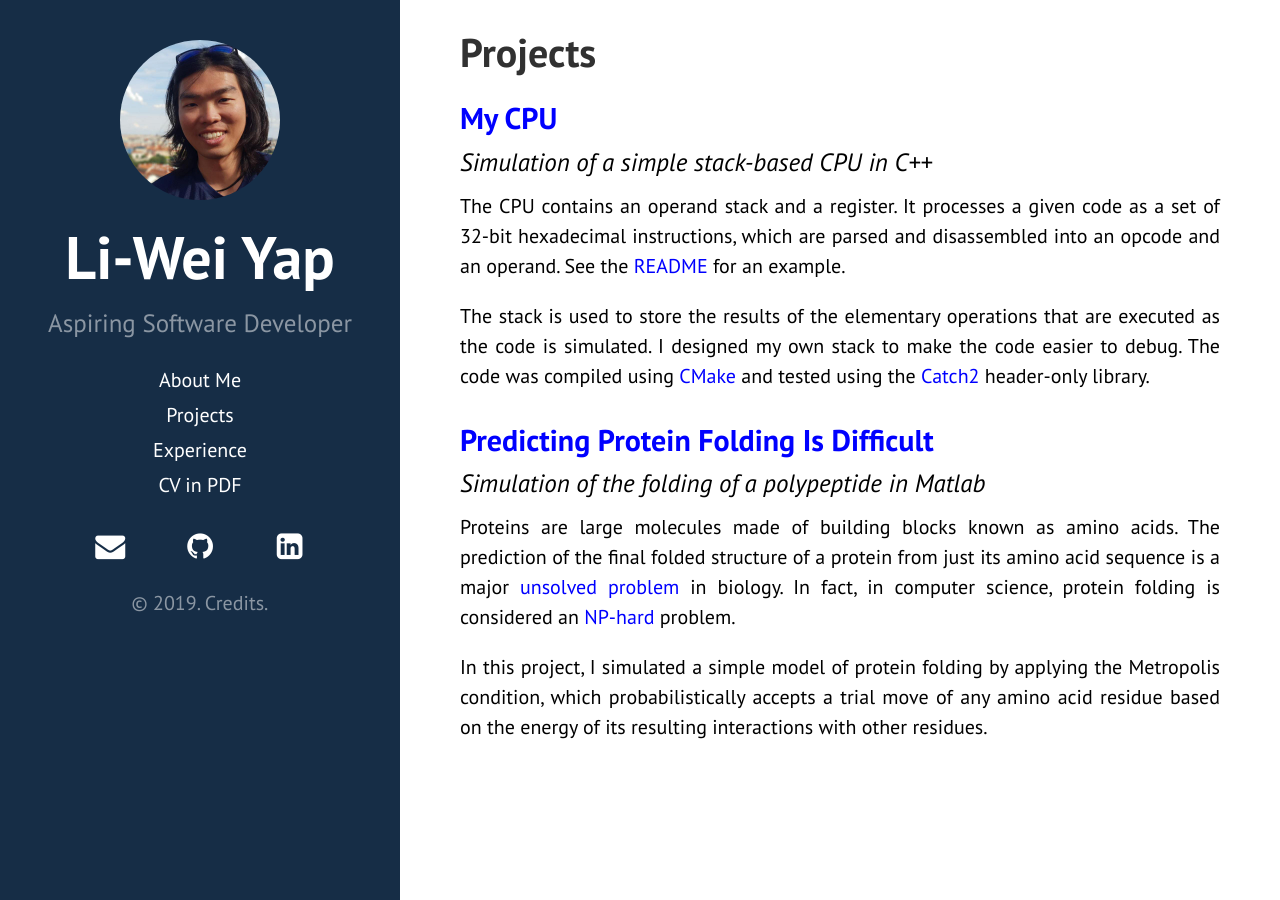
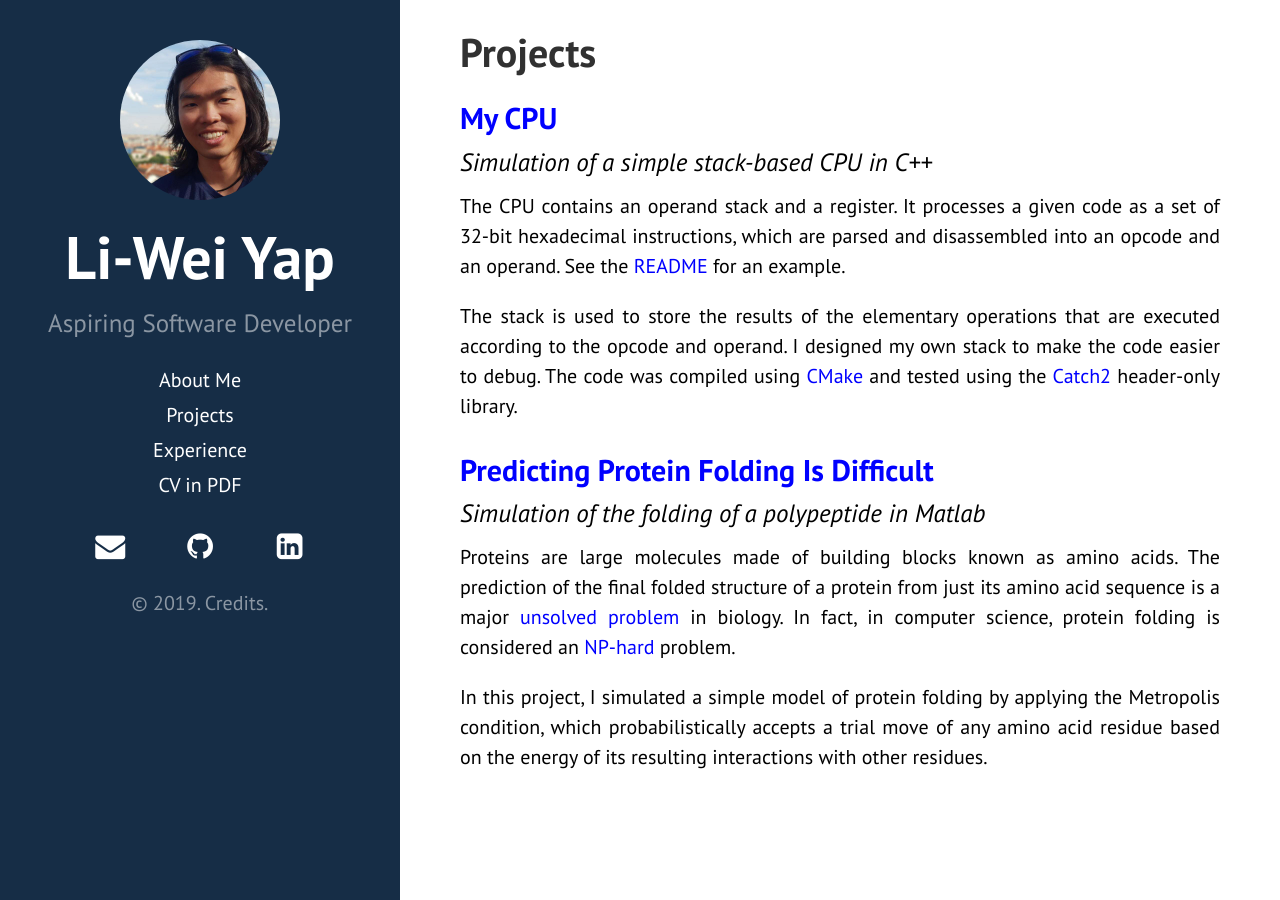
Before and after one commit to liweiyap/liweiyap.github.io, a Jekyll site: the page built from projects.html, in a window 1280 px wide. Built offline with Jekyll 4.4.1, drawn with Linux system fonts in a browser that asks for light colours; nearby versions of some CDN libraries.

Commit message:
Edit projects.

```diff
--- a/projects.html
+++ b/projects.html
@@ -9,7 +9,7 @@ layout: page
         <h2 class="post-title"><a href="https://github.com/liweiyap/MyCPU">My CPU</a></h2>
         <h3 class="post-subtitle">Simulation of a simple stack-based CPU in C++</h3>
         <p>The CPU contains an operand stack and a register. It processes a given code as a set of 32-bit hexadecimal instructions, which are parsed and disassembled into an opcode and an operand. See the <a href="https://github.com/liweiyap/MyCPU#example">README</a> for an example.</p>
-        <p>The stack is used to store the results of the elementary operations that are executed as the code is simulated. I designed my own stack to make the code easier to debug. The code was compiled using <a href="https://cmake.org/">CMake</a> and tested using the <a href="https://github.com/catchorg/Catch2">Catch2</a> header-only library.</p>
+        <p>The stack is used to store the results of the elementary operations that are executed according to the opcode and operand. I designed my own stack to make the code easier to debug. The code was compiled using <a href="https://cmake.org/">CMake</a> and tested using the <a href="https://github.com/catchorg/Catch2">Catch2</a> header-only library.</p>
     </div>
 
     <div class="post">
```
